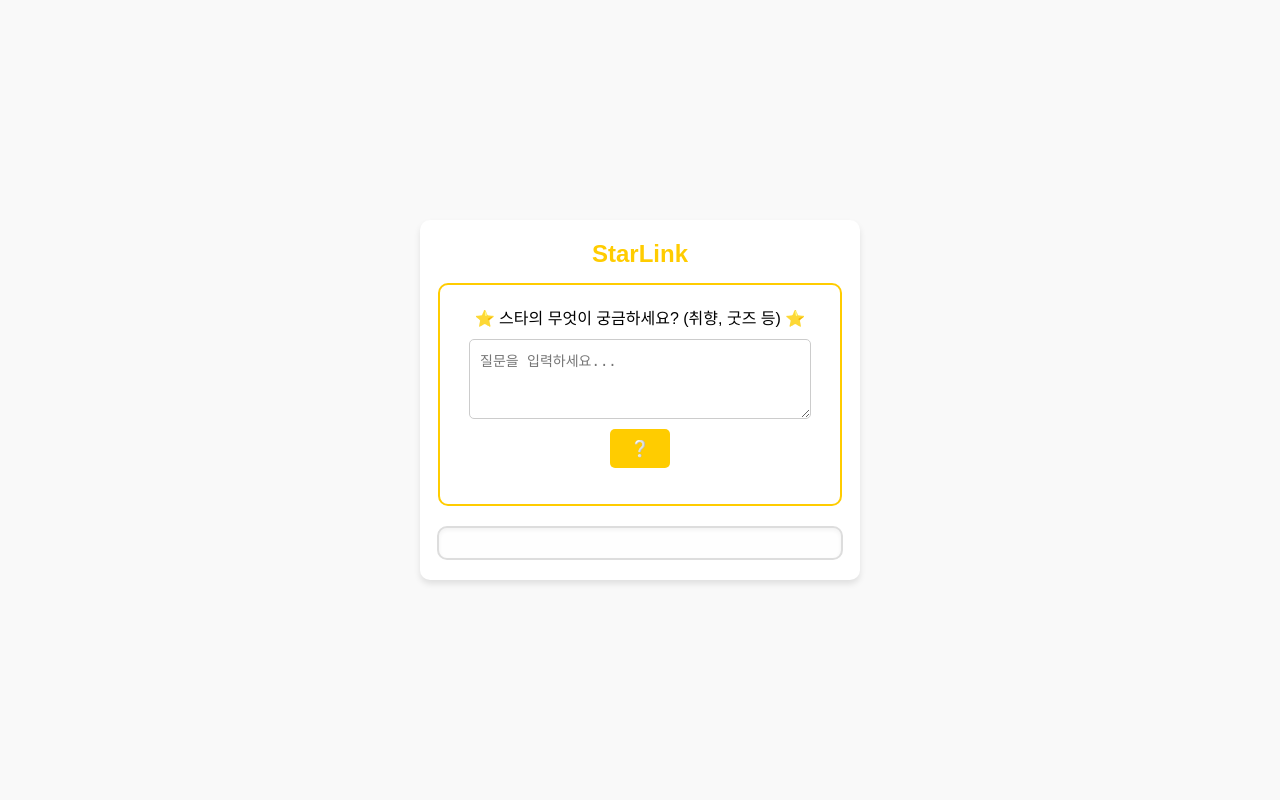
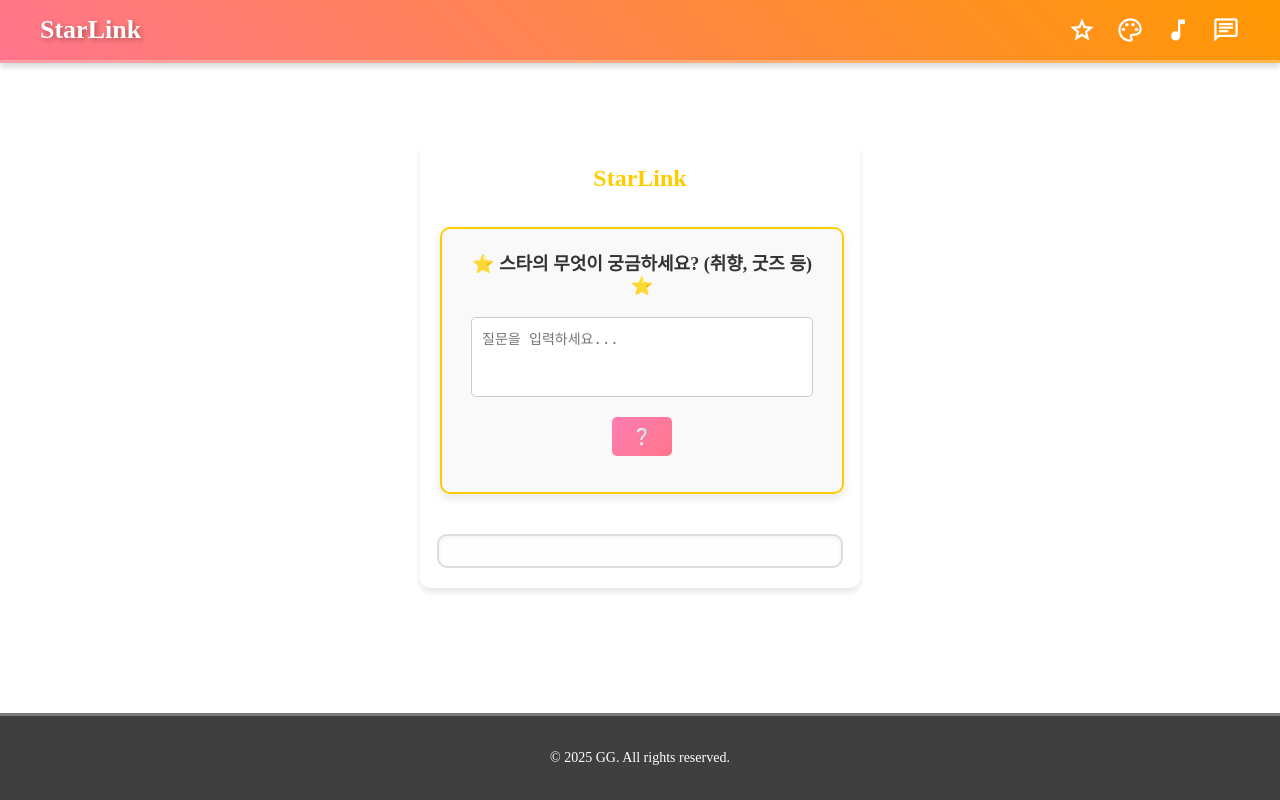
Before and after one commit to ha-yun/GG.v2, a Flask app: page /query in a window 1280 px wide. Run offline with Flask 3, Linux system fonts and the light colour scheme; parts of the project's set-up code (start-up, migrations or seed data) failed here and were passed over.

Commit message:
merge style 수정

```diff
--- a/run.py
+++ b/run.py
@@ -48,6 +48,7 @@ def collect_data():
             data = response.json()
         else:
             print(f"❌ starboard 다운로드 실패! 상태 코드: {response.status_code}")
+            print(response)
             return []  # 빈 리스트 반환
 
         return [Document(text=f"{post['title']}\n\n{post['content']}") for post in data]
@@ -222,4 +223,4 @@ def handle_message(data):
 
 # 4. 서버 실행
 if __name__ == "__main__":
-    socketio.run(app, host="0.0.0.0", port=5001, debug=True)
+    socketio.run(app, host="0.0.0.0", port=5000, debug=True)
--- a/static/includes/footer.html
+++ b/static/includes/footer.html
@@ -3,7 +3,7 @@
     background-color: #3f3f3f;
     color: #fff;
     text-align: center;
-    padding: 20px 10px;
+    padding: 20px 0px;
     font-size: 14px;
     border-top: 3px solid rgba(255, 255, 255, 0.3);">
     <p>© 2025 GG. All rights reserved.</p>
--- a/static/includes/header.html
+++ b/static/includes/header.html
@@ -13,7 +13,7 @@
             <a href="/song">
                 <span class="material-symbols-outlined">music_note</span>
             </a>
-            <a href="/login">
+            <a href="/tts">
                 <span class="material-symbols-outlined">chat</span>
             </a>
         </nav>
--- a/templates/query.html
+++ b/templates/query.html
@@ -1,28 +1,21 @@
 <html>
 <head>
     <script src="https://code.jquery.com/jquery-3.7.1.js" integrity="sha256-eKhayi8LEQwp4NKxN+CfCh+3qOVUtJn3QNZ0TciWLP4=" crossorigin="anonymous"></script>
+    <link rel="stylesheet" type="text/css" href="{{ url_for('static', filename='css/index.css') }}">
+    <link rel="stylesheet" type="text/css" href="{{ url_for('static', filename='css/goods.css') }}">
     <style>
-        /* 전체 페이지 스타일 */
-        body {
-            font-family: Arial, sans-serif;
-            display: flex;
-            justify-content: center;
-            align-items: center;
-            height: 100vh;
-            margin: 0;
-            background-color: #f9f9f9;
-        }
 
         /* 컨테이너 스타일 - 질문과 답변을 묶는 영역 */
         .container {
             display: flex;
             flex-direction: column; /* 수직 정렬 */
             align-items: center;
-            width: 400px;
+            max-width: 400px;
             background-color: #ffffff;
             border-radius: 10px;
             box-shadow: 0px 4px 6px rgba(0, 0, 0, 0.1);
             padding: 20px;
+            margin: 5% auto;
         }
 
         /* 서비스명 스타일 */
@@ -83,7 +76,11 @@
         }
     </style>
 </head>
+
 <body>
+    <!-- 헤더 -->
+    <div id="header"></div>
+    <div class="content">
     <!-- 질문과 답변을 묶는 컨테이너 -->
     <div class="container">
         <!-- 서비스명 추가 -->
@@ -128,5 +125,14 @@
             });
         });
     </script>
+    </div>
+    <!-- 푸터 -->
+    <div id="footer"></div>
+    <script>
+        $(document).ready(function() {
+            $("#header").load("static/includes/header.html");
+            $("#footer").load("static/includes/footer.html");
+        });
+    </script>
 </body>
 </html>
```
Also changed, not shown: templates/chat.html (+20 -3 lines), templates/song.html (+16 -8 lines).
